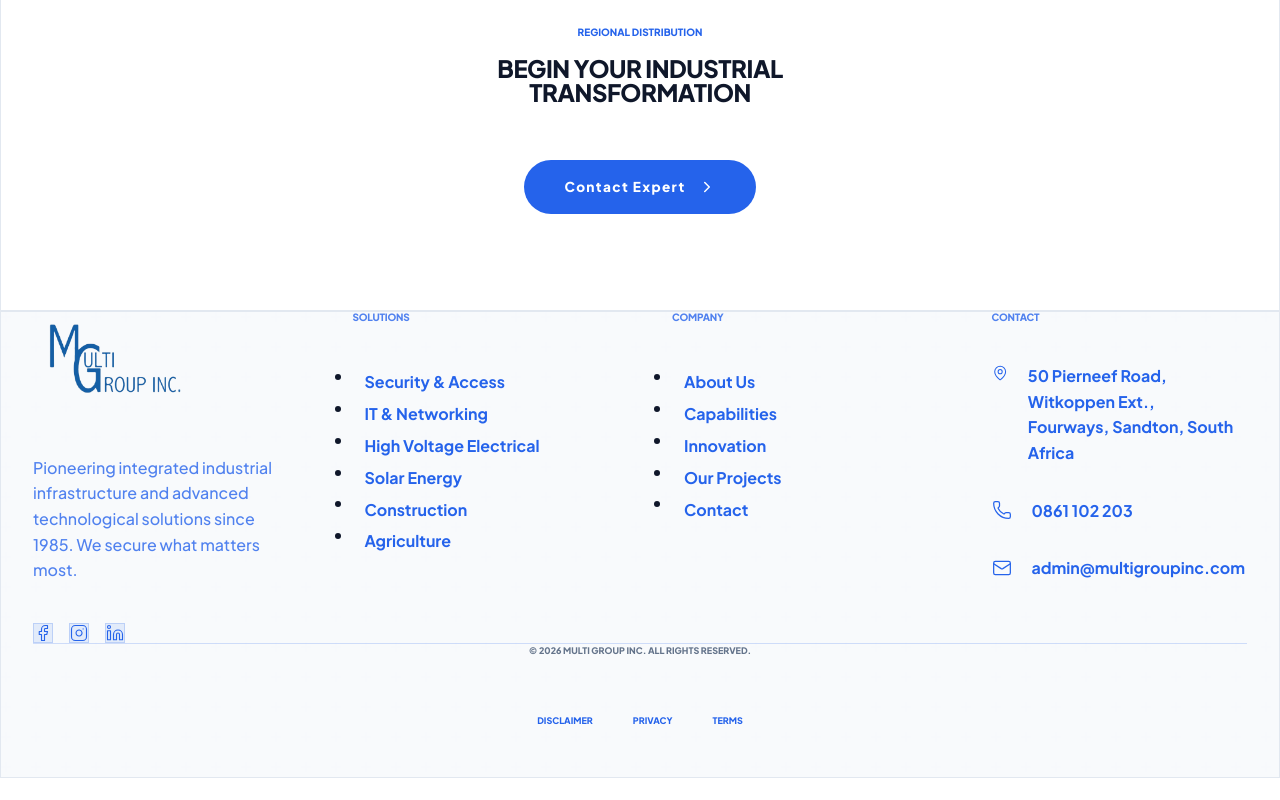
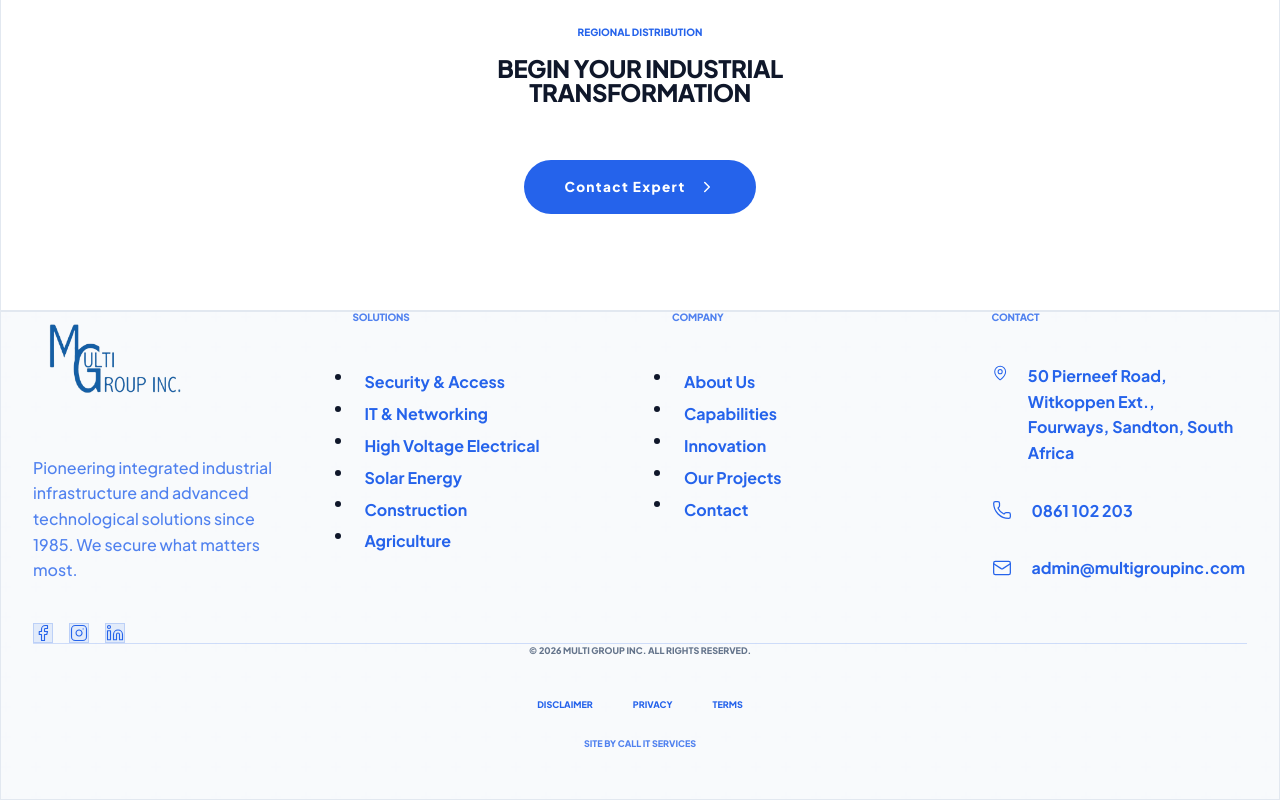
Before and after one commit to Bug1nC0de/multi-group-site, a React (Vite) app: page / in a window 1280 px wide. Shown: the part 5402-6202 px from the top of the page. Before the commit the page ends 6180 px from the top, so only its background shows below. Built offline with nearby package versions, Linux system fonts and the light colour scheme.

Commit message:
feat: add site credit link and adjust footer spacing
Adds a "Site by Call iT Services" link below the footer bottom bar,
and tightens spacing between the copyright text and legal links.

```diff
--- a/src/components/Footer.jsx
+++ b/src/components/Footer.jsx
@@ -106,7 +106,7 @@ const Footer = () => {
         </div>
 
         {/* Bottom Bar */}
-        <div className="pt-20 flex flex-col md:flex-row justify-between items-center gap-8 text-[9px] font-black uppercase tracking-[0.3em]" style={{borderTop: `1px solid ${blueBorder}`, color: blueColor}}>
+        <div className="pt-20 flex flex-col md:flex-row justify-between items-center text-[9px] font-black uppercase tracking-[0.3em]" style={{borderTop: `1px solid ${blueBorder}`, color: blueColor, marginBottom: '1.5rem', gap: '1rem'}}>
           <p>© 2026 Multi Group Inc. All Rights Reserved.</p>
           <div className="flex flex-wrap justify-center gap-x-10 gap-y-4">
             <Link to="/disclaimer" className="no-underline transition-opacity hover:opacity-60" style={{color: blueColor}}>Disclaimer</Link>
@@ -115,6 +115,19 @@ const Footer = () => {
             <span className="hidden sm:inline pl-10" style={{color: blueColor, borderLeft: `1px solid ${blueBorder}`}}>Level 4 BEE Contributor</span>
           </div>
         </div>
+
+        {/* Credit */}
+        <div className="pt-8 flex justify-center text-[9px] font-black uppercase tracking-[0.3em]">
+          <a
+            href="https://www.callitservices.co.za"
+            target="_blank"
+            rel="noopener noreferrer"
+            className="no-underline transition-opacity hover:opacity-60"
+            style={{color: blueMuted}}
+          >
+            Site by Call iT Services
+          </a>
+        </div>
       </div>
     </footer>
   );
```
